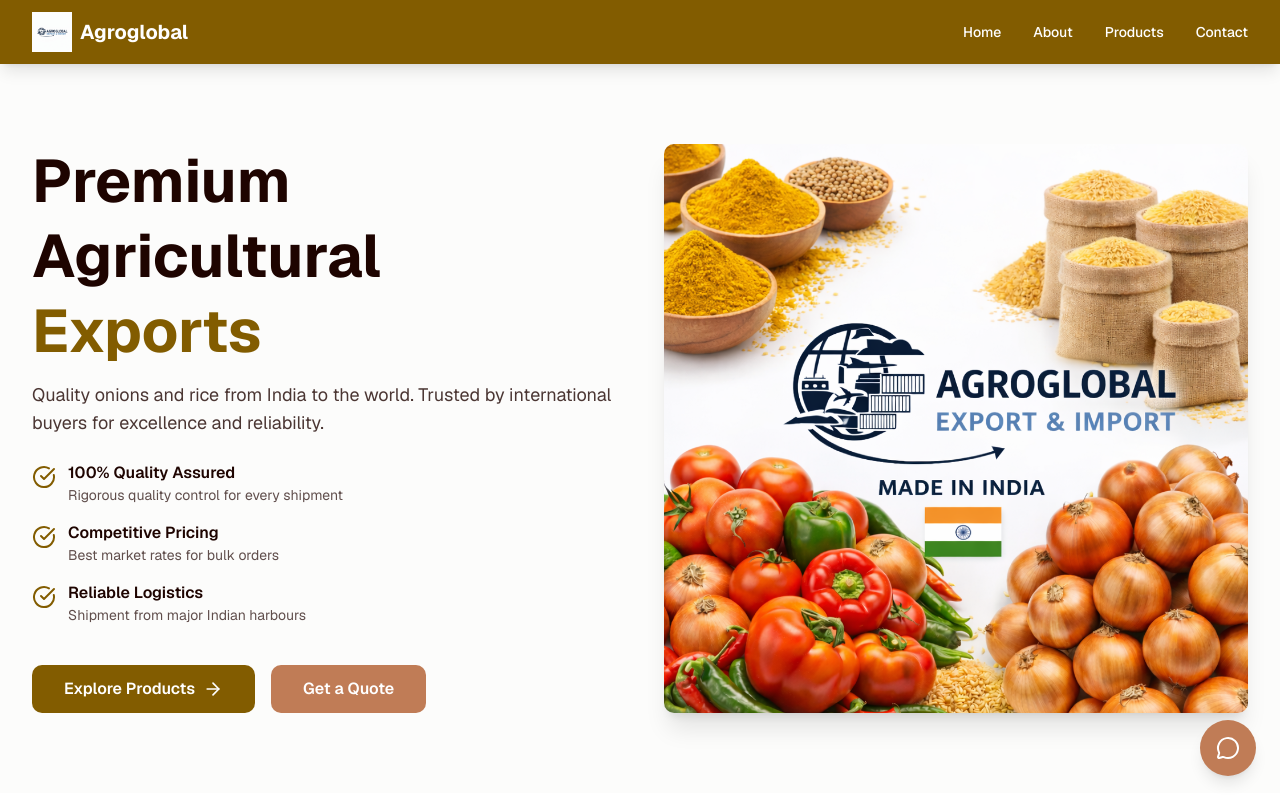
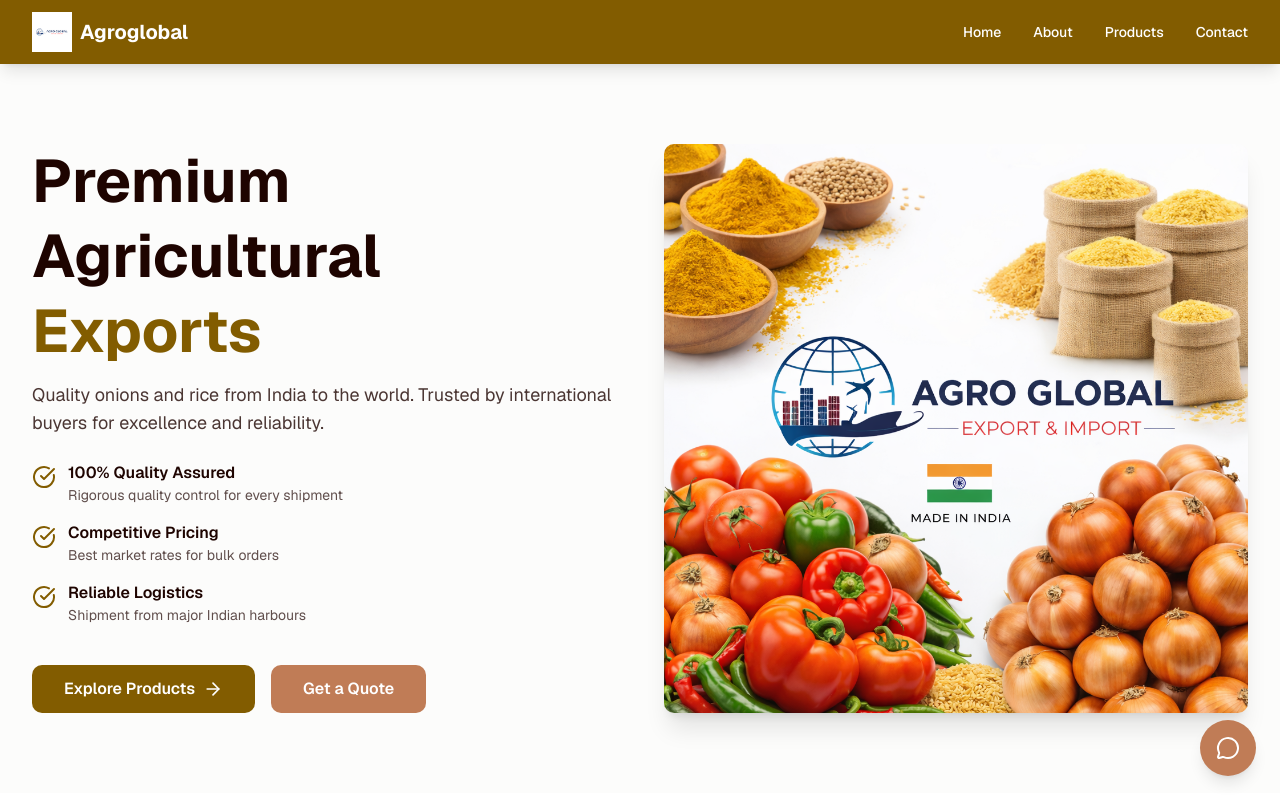
Before and after one commit to bharathkumar8056/agroglobal, a Next.js app: page / in a window 1280 px wide. Shown: the top 800 px of the page. Built offline with nearby package versions, Linux system fonts and the light colour scheme.

Commit message:
logo changed

```diff
--- a/app/layout.tsx
+++ b/app/layout.tsx
@@ -14,23 +14,23 @@ export const viewport: Viewport = {
 export const metadata: Metadata = {
   title: 'Agroglobal - Premium Agricultural Exports | Onion & Rice',
   description: 'Leading agricultural export company specializing in premium quality onions and rice. International B2B exports from India with competitive pricing and reliable shipment from Tuticorin and Chennai harbours.',
-  generator: 'v0.app',
+  generator: 'BKB Incorporation',
   icons: {
     icon: [
       {
-        url: '/images/Agro-logo.jpeg',
+        url: '/images/logo-final.png',
         media: '(prefers-color-scheme: light)',
       },
       {
-        url: '/images/Agro-logo.jpeg',
+        url: '/images/logo-final.png',
         media: '(prefers-color-scheme: dark)',
       },
       {
-        url: '/images/Agro-logo.jpeg',
+        url: '/images/logo-final.png',
         type: 'image/svg+xml',
       },
     ],
-    apple: '/images/Agro-logo.jpeg',
+    apple: '/images/logo-final.png',
   },
 }
 
--- a/app/page.tsx
+++ b/app/page.tsx
@@ -74,7 +74,7 @@ export default function Home() {
             {/* Right Hero Image */}
             <div className="relative h-96 md:h-full min-h-96">
               <Image
-                src="/images/agro-banner.png"
+                src="/images/agro-hero.png"
                 alt="Agricultural fields and produce"
                 fill
                 className="object-cover rounded-lg shadow-xl"
--- a/components/footer.tsx
+++ b/components/footer.tsx
@@ -14,7 +14,7 @@ export function Footer() {
           <div>
             <div className="flex items-center space-x-2 mb-4">
               <Image
-                src="/images/Agro-logo.jpeg"
+                src="/images/logo-final.png"
                 alt="Agroglobal Logo"
                 width={40}
                 height={40}
--- a/components/navbar.tsx
+++ b/components/navbar.tsx
@@ -22,7 +22,7 @@ export function Navbar() {
           {/* Logo */}
           <Link href="/" className="flex items-center space-x-2 font-bold text-xl">
             <Image
-              src="/images/Agro-logo.jpeg"
+              src="/images/logo-final.png"
               alt="Agroglobal Logo"
               width={40}
               height={40}
```
Also changed, not shown: public/images/agro-hero.png (added), public/images/logo-final.png (added).
